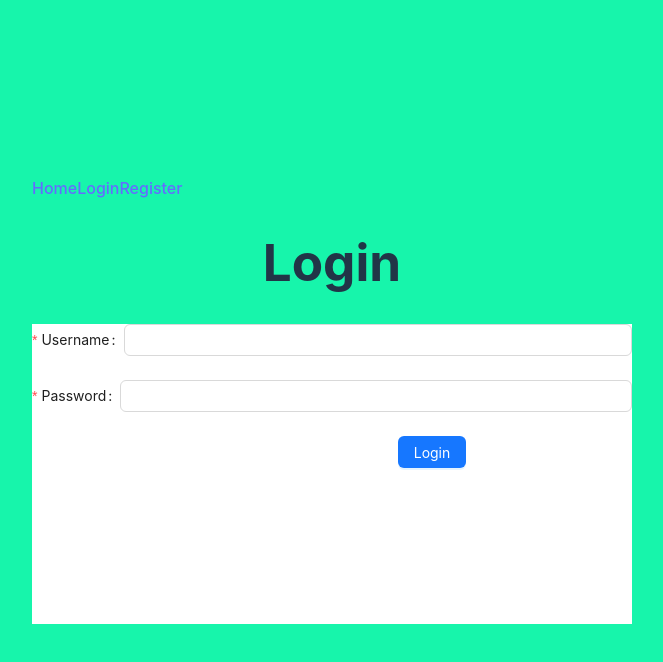
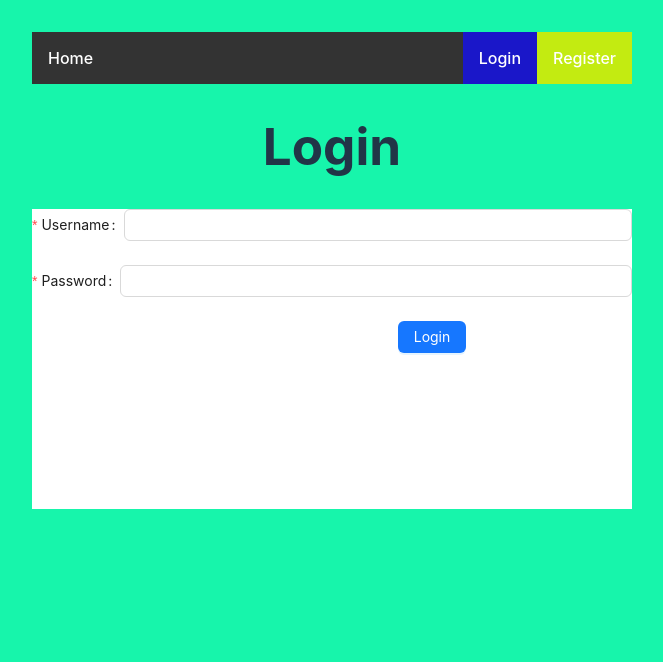
Before and after one commit to bagusuntoro/Empower, a React (Vite) app in the folder task3/: page /register in a window 1280 px wide. Shown: the top 662 px of the page, without its empty margins (308-971 px from the left). Built offline with nearby package versions, Linux system fonts and the light colour scheme.

Commit message:
add component top Navigation

```diff
--- a/task3/src/App.css
+++ b/task3/src/App.css
@@ -4,6 +4,47 @@
   padding: 2rem;
   text-align: center;
 }
+
+
+
+
+
+/* header style */
+ul {
+  list-style-type: none;
+  margin: 0;
+  padding: 0;
+  overflow: hidden;
+  background-color: #333;
+}
+
+li {
+  float: left;
+}
+
+li a {
+  display: block;
+  color: white;
+  text-align: center;
+  padding: 14px 16px;
+  text-decoration: none;
+}
+
+li a:hover:not(.active) {
+  background-color: #111;
+}
+
+.login {
+  background-color: #1a17c9;
+  float: right;
+}
+
+.register {
+  float: right;
+  background-color: #c3eb11;
+}
+
+
 
 .logo {
   height: 6em;
--- a/task3/src/components/header/TopNavigation.jsx
+++ b/task3/src/components/header/TopNavigation.jsx
@@ -1,17 +1,10 @@
-
-
 export const TopNavigation = () => {
   return (
-    <>
-      <div className="navbar">
-        <div className="home">
-          <a href="#">Home</a>
-        </div>
-        <div className="LogEr">
-          <a href="#">Login</a>
-          <a href="#">Register</a>
-        </div>
-      </div>
-    </>
+    <ul>
+      <li><a href="">Home</a></li>
+      <li className="register"><a className="active" href="#about">Register</a></li>
+      <li className="login"><a className="active" href="#about">Login</a></li>
+    </ul>
+
   )
 }
--- a/task3/src/index.css
+++ b/task3/src/index.css
@@ -27,8 +27,8 @@
 body {
   margin: 0;
   display: flex;
-  place-items: center;
-  min-width: 320px;
+  /* place-items: center; */
+  /* min-width: 320px; */
   min-height: 100vh;
   background-color: #17f5ab;
 }
```
